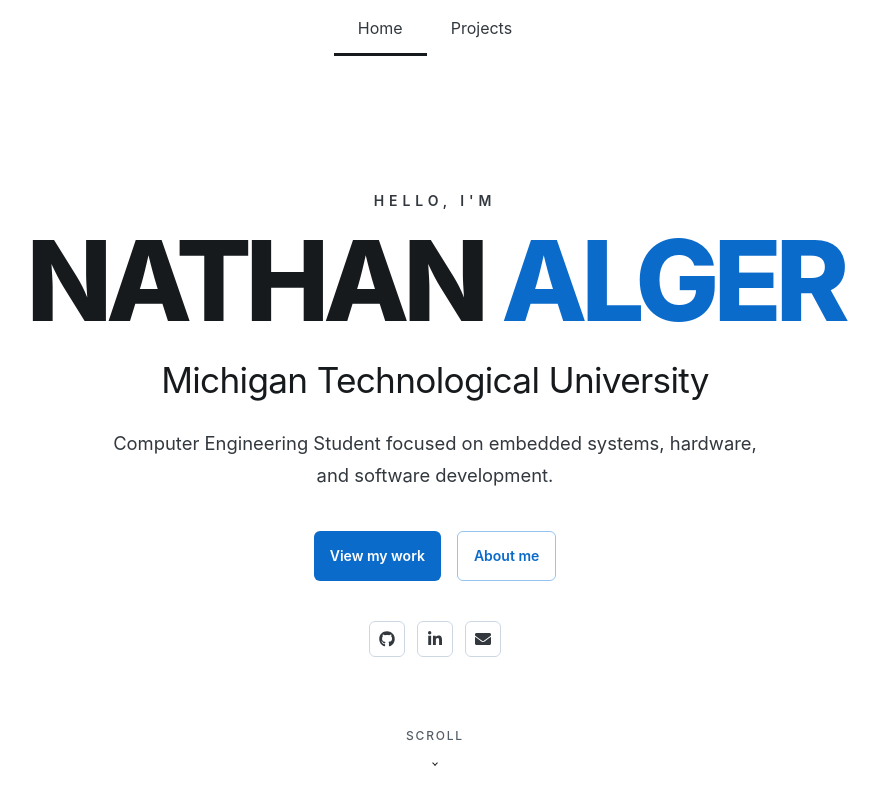
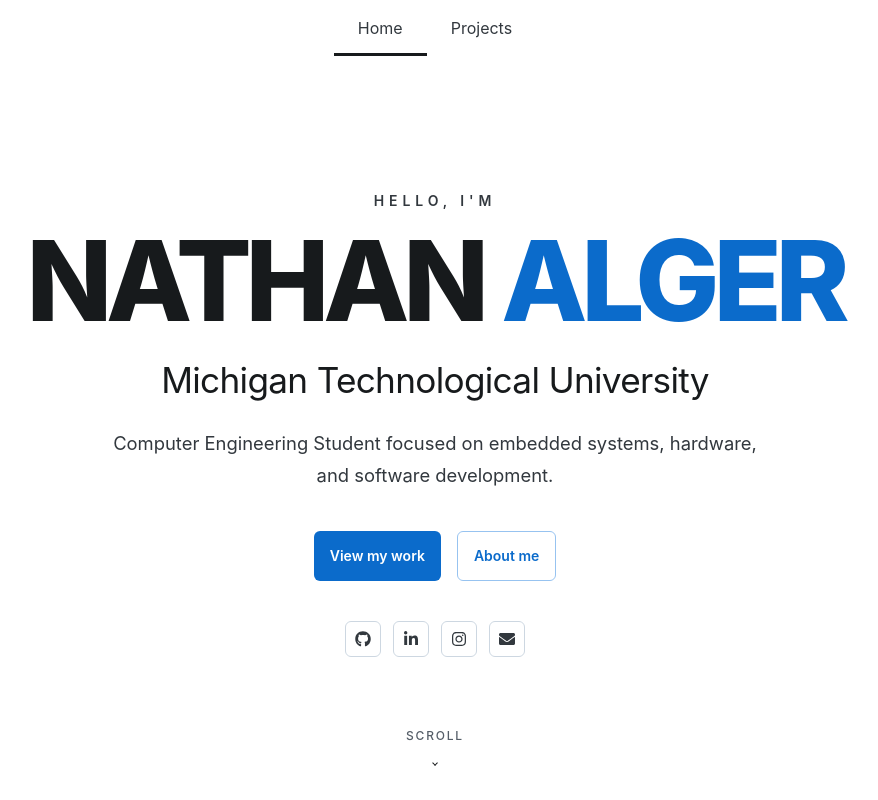
Before and after one commit to nathanalger/portfolio, a React (Vite) app in the folder frontend/: page / in a window 1280 px wide. Shown: the top 800 px of the page, without its empty margins (205-1083 px from the left). Built offline with nearby package versions, Linux system fonts and the light colour scheme.

Commit message:
feat: instagram link

```diff
--- a/frontend/src/components/HeroHeader.tsx
+++ b/frontend/src/components/HeroHeader.tsx
@@ -1,7 +1,17 @@
 import { Box, Button, IconButton, Typography } from "@mui/joy";
 import { useNavigate } from "react-router";
-import { FaGithub, FaLinkedinIn, FaEnvelope } from "react-icons/fa";
-import { EmailLink, GithubLink, LinkedInLink } from "../globals/Socials";
+import {
+  FaGithub,
+  FaLinkedinIn,
+  FaEnvelope,
+  FaInstagram,
+} from "react-icons/fa";
+import {
+  EmailLink,
+  GithubLink,
+  InstagramLink,
+  LinkedInLink,
+} from "../globals/Socials";
 import { useDevice } from "../hook/useDevice";
 
 const HeroHeader = () => {
@@ -166,6 +176,25 @@
 
           <IconButton
             component="a"
+            href={InstagramLink}
+            target="_blank"
+            rel="noopener noreferrer"
+            variant="outlined"
+            color="neutral"
+            aria-label="Instagram"
+            sx={{
+              transition: "transform 0.2s, box-shadow 0.2s",
+              "&:hover": {
+                transform: "translateY(-2px)",
+                boxShadow: "md",
+              },
+            }}
+          >
+            <FaInstagram />
+          </IconButton>
+
+          <IconButton
+            component="a"
             href={`mailto:${EmailLink}`}
             variant="outlined"
             color="neutral"
--- a/frontend/src/globals/Socials.ts
+++ b/frontend/src/globals/Socials.ts
@@ -1,3 +1,4 @@
 export const GithubLink = "https://github.com/nathanalger";
 export const LinkedInLink = "https://www.linkedin.com/in/nathanalger/";
 export const EmailLink = "nalger@mtu.edu";
+export const InstagramLink = "https://www.instagram.com/na.alger05/";
```
